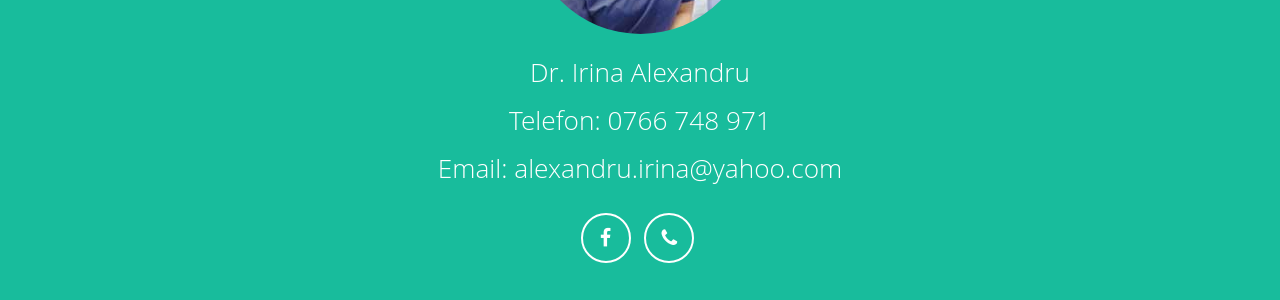
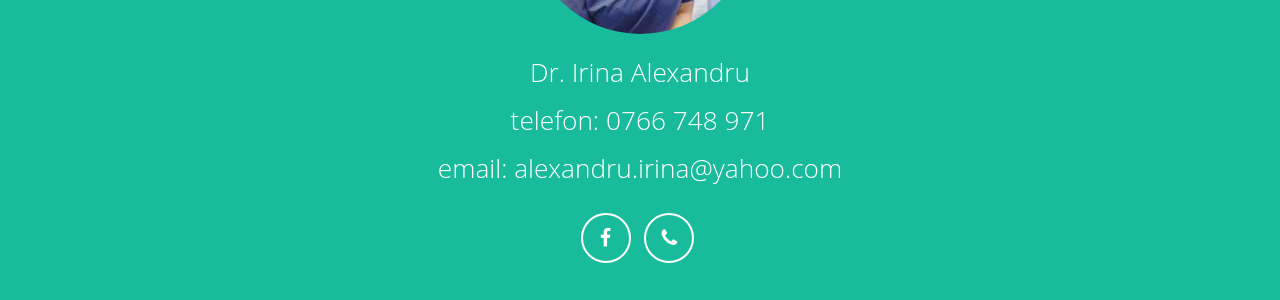
Before and after one commit to littledentgopo/offerdent, a Jekyll site: the page built from index.html, in a window 1280 px wide and 900 px high, scrolled down 395 px. Shown: the part 158-458 px from the top of the window. Built offline with Jekyll 4.4.1, drawn with Linux system fonts in a browser that asks for light colours; nearby versions of some CDN libraries.

```diff
--- a/_includes/header.html
+++ b/_includes/header.html
@@ -23,8 +23,8 @@
                             <img src="{{page.root}}{{site.contact.one.img}}" class="img-responsive img-circle" alt="">
 
                             <p class="skills">{{site.contact.one.name}}</p>
-                            <p class="skills">Telefon: {{site.contact.one.tel}}</p>
-                            <p class="skills">Email: {{site.contact.one.email}}</p>
+                            <p class="skills">telefon: {{site.contact.one.tel}}</p>
+                            <p class="skills">email: {{site.contact.one.email}}</p>
 
                              <ul class="list-inline">
                                <li>
```
